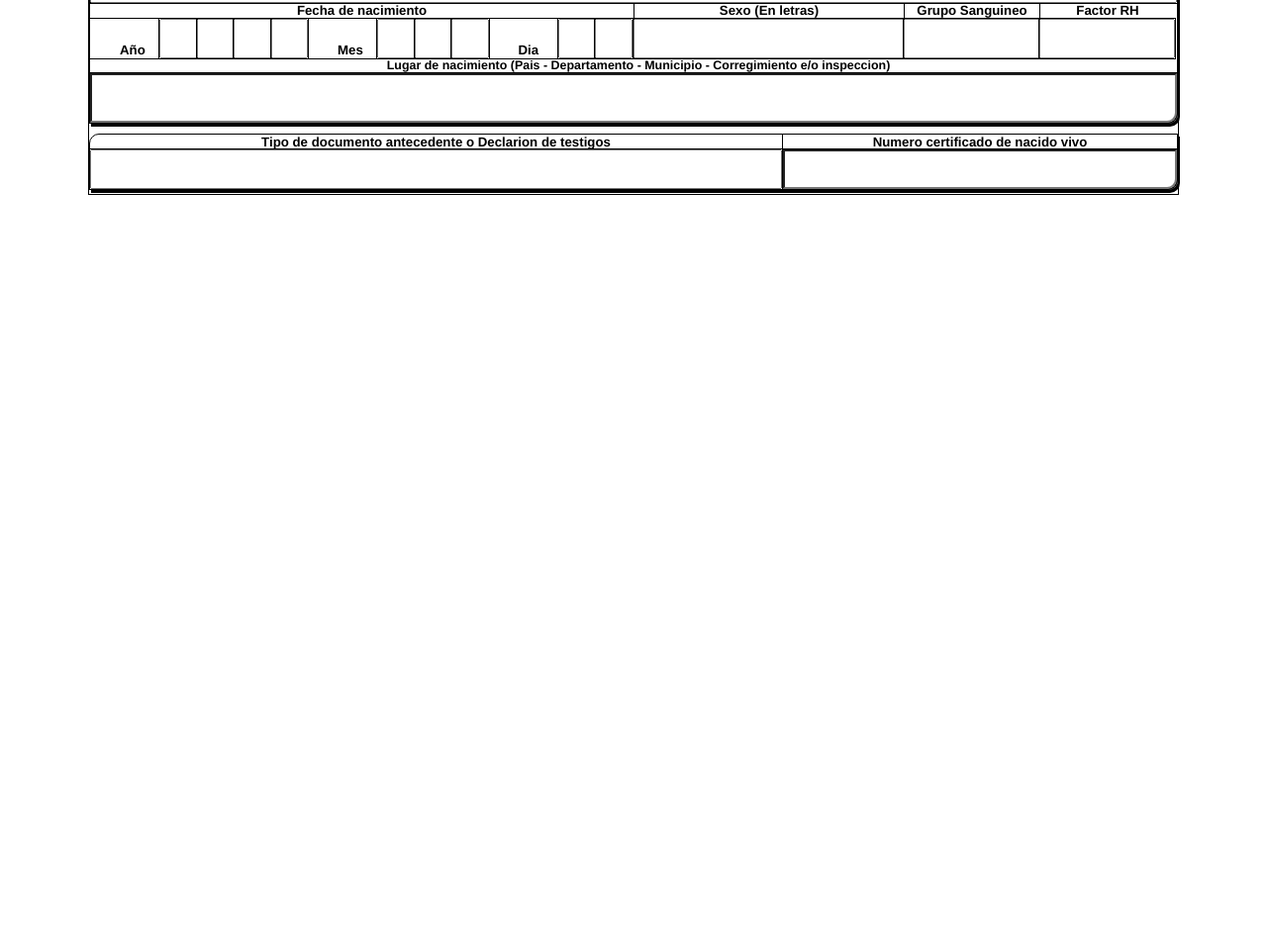
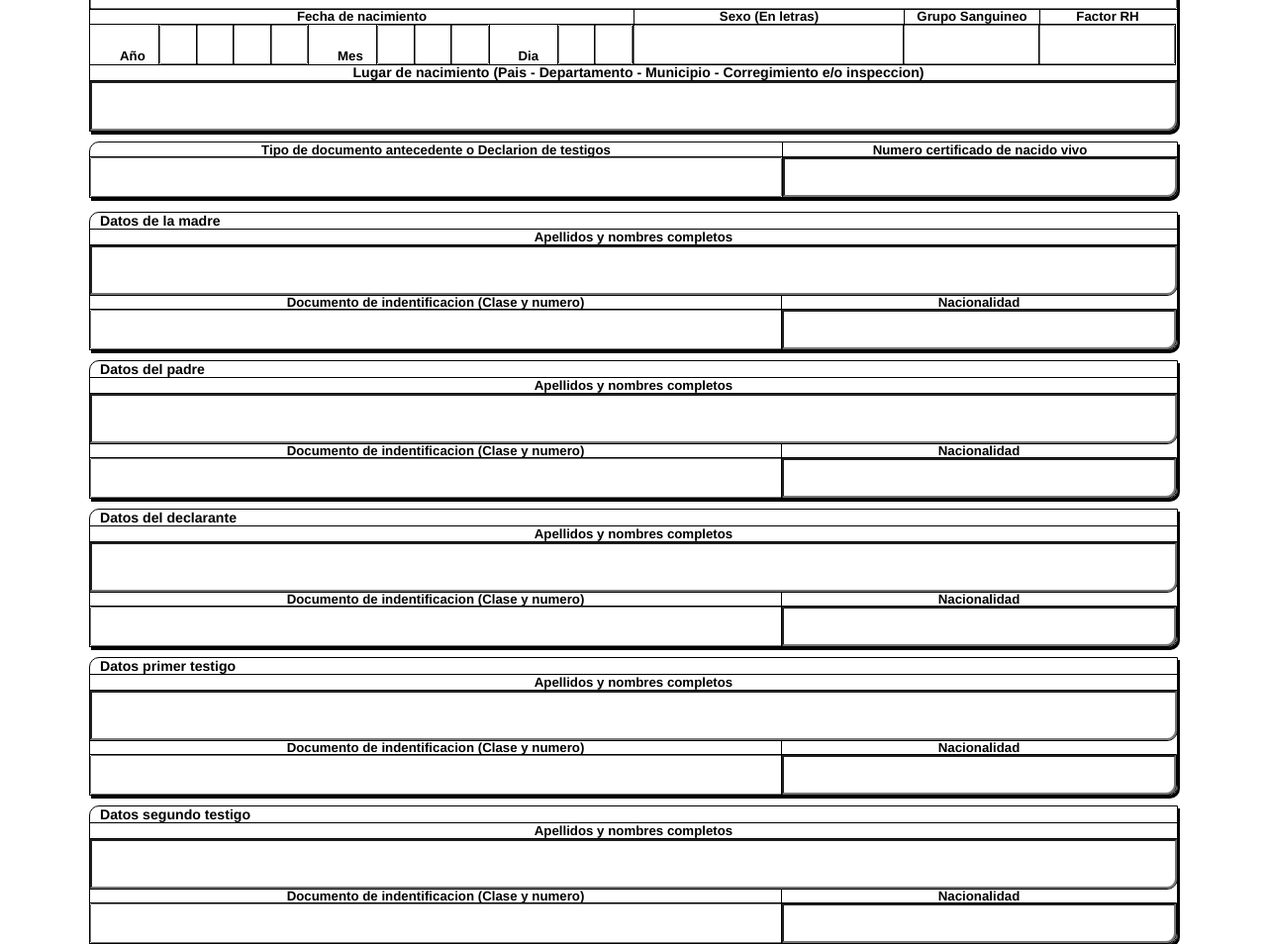
Before and after one commit to EndersonPro/registroCivil, a plain HTML site: page index.html in a window 1280 px wide. Shown: the part 477-1431 px from the top of the page at 99% size. Before the commit the page ends 800 px from the top, so only its background shows below. Drawn offline with Linux system fonts and the light colour scheme.

Commit message:
Agregando datos de la madre, padre y testigos..

```diff
--- a/css/estilos.css
+++ b/css/estilos.css
@@ -16,7 +16,7 @@ input{
 
 /* Estilos del contenedor principal de todo el formulario */
 .contenedor{
-	outline: 1px solid black;
+	/* outline: 1px solid black; */
 	display: block;
 	width: 1100px;
 	max-width: 1100px;
@@ -113,7 +113,7 @@ input{
 
 .titulo_general{
 	padding-left: 10px;
-	font-size: 15px;
+	font-size: 17px;
 	border-bottom: 1px solid black;
 }
 .info_p{
@@ -358,3 +358,23 @@ input{
 	height: 40px;
 	border-bottom-right-radius: 10px;
 }
+/* info familiares  */
+.info_b div{
+	float: left;
+}
+.info_b_izq{
+	width: 699px;
+	border-right: 1px solid black;
+}
+.info_b_izq input{
+	width: 699px;
+	height: 40px;
+}
+.info_b_der{
+	width: 398px;
+}
+.info_b_der input{
+	width: 398px;
+	height: 40px;
+	border-bottom-right-radius: 10px;
+}
--- a/index.html
+++ b/index.html
@@ -194,6 +194,137 @@
 				<input type="text">
 			</div>
 		</div>
+		<!-- Cuarto bloque inf madre -->
+		<div class="content_general">
+			<div class="titulo_general">
+				<h5>Datos de la madre</h5>
+			</div>
+			<div class="text_center">
+				<h5>Apellidos y nombres completos</h5>
+			</div>
+			<div class="centro">
+				<input type="text">
+			</div>
+			<div class="info_b">
+				<div class="info_b_izq">
+					<div class="centro">
+						<h5>Documento de indentificacion (Clase y numero)</h5>
+					</div>
+					<input type="text">
+				</div>
+				<div class="info_b_der">
+					<div class="centro">
+						<h5>Nacionalidad</h5>
+					</div>
+					<input type="text">
+				</div>
+			</div>
+		</div>
+		<!-- Quinto bloque inf padre -->
+		<div class="content_general">
+			<div class="titulo_general">
+				<h5>Datos del padre</h5>
+			</div>
+			<div class="text_center">
+				<h5>Apellidos y nombres completos</h5>
+			</div>
+			<div class="centro">
+				<input type="text">
+			</div>
+			<div class="info_b">
+				<div class="info_b_izq">
+					<div class="centro">
+						<h5>Documento de indentificacion (Clase y numero)</h5>
+					</div>
+					<input type="text">
+				</div>
+				<div class="info_b_der">
+					<div class="centro">
+						<h5>Nacionalidad</h5>
+					</div>
+					<input type="text">
+				</div>
+			</div>
+		</div>
+		<!-- Datos del declarante -->
+		<div class="content_general">
+			<div class="titulo_general">
+				<h5>Datos del declarante</h5>
+			</div>
+			<div class="text_center">
+				<h5>Apellidos y nombres completos</h5>
+			</div>
+			<div class="centro">
+				<input type="text">
+			</div>
+			<div class="info_b">
+				<div class="info_b_izq">
+					<div class="centro">
+						<h5>Documento de indentificacion (Clase y numero)</h5>
+					</div>
+					<input type="text">
+				</div>
+				<div class="info_b_der">
+					<div class="centro">
+						<h5>Nacionalidad</h5>
+					</div>
+					<input type="text">
+				</div>
+			</div>
+		</div>
+		<!-- Datos primer testigo -->
+		<div class="content_general">
+			<div class="titulo_general">
+				<h5>Datos primer testigo</h5>
+			</div>
+			<div class="text_center">
+				<h5>Apellidos y nombres completos</h5>
+			</div>
+			<div class="centro">
+				<input type="text">
+			</div>
+			<div class="info_b">
+				<div class="info_b_izq">
+					<div class="centro">
+						<h5>Documento de indentificacion (Clase y numero)</h5>
+					</div>
+					<input type="text">
+				</div>
+				<div class="info_b_der">
+					<div class="centro">
+						<h5>Nacionalidad</h5>
+					</div>
+					<input type="text">
+				</div>
+			</div>
+		</div>
+		<!-- Datos Segundo Testigo -->
+		<div class="content_general">
+			<div class="titulo_general">
+				<h5>Datos segundo testigo</h5>
+			</div>
+			<div class="text_center">
+				<h5>Apellidos y nombres completos</h5>
+			</div>
+			<div class="centro">
+				<input type="text">
+			</div>
+			<div class="info_b">
+				<div class="info_b_izq">
+					<div class="centro">
+						<h5>Documento de indentificacion (Clase y numero)</h5>
+					</div>
+					<input type="text">
+				</div>
+				<div class="info_b_der">
+					<div class="centro">
+						<h5>Nacionalidad</h5>
+					</div>
+					<input type="text">
+				</div>
+			</div>
+		</div>
+
 
 
 </body>
```
